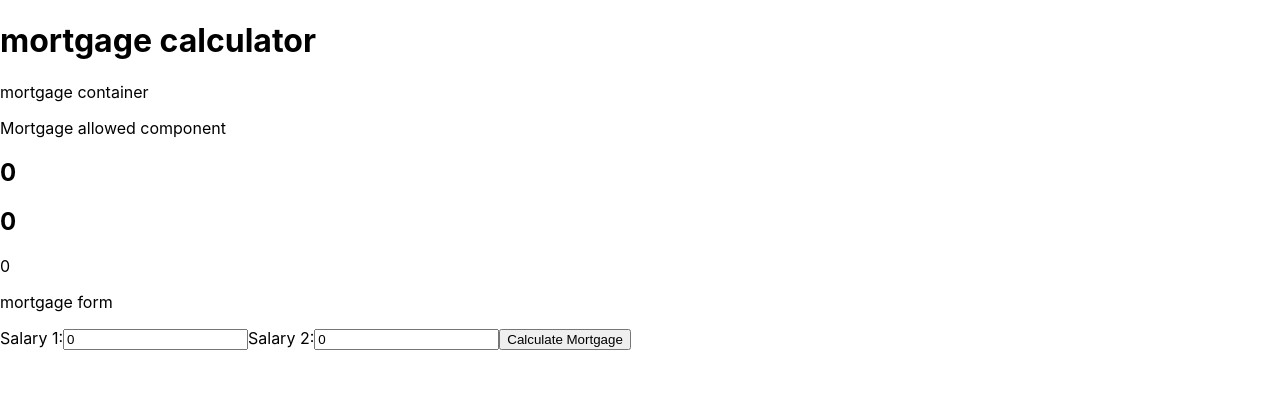
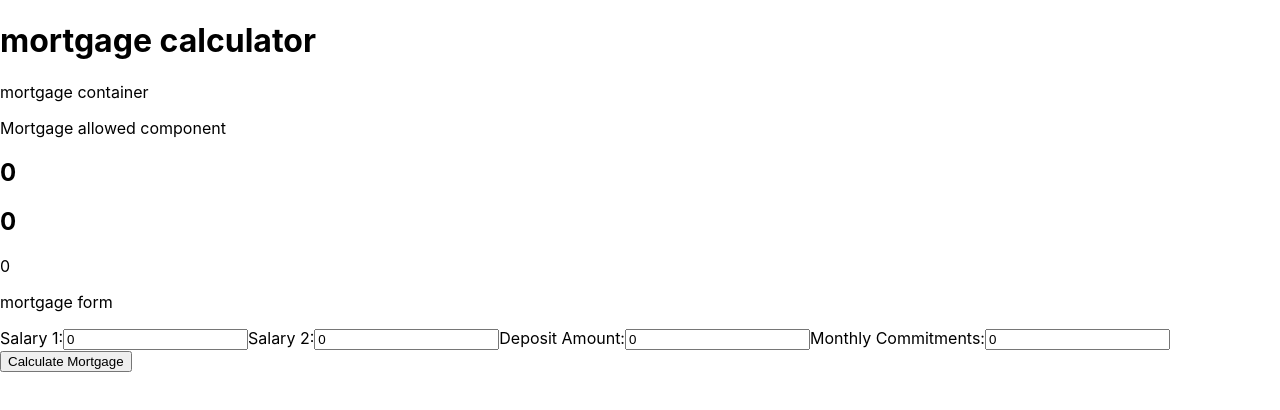
Before and after one commit to KatherineLKerr/mortgage_calculator, a React (Create React App) app: page / in a window 1280 px wide. Shown: the top 410 px of the page. Built offline with nearby package versions, Linux system fonts and the light colour scheme.

Commit message:
adds deposit and commitments to mortgage form

```diff
--- a/src/components/MortgageForm.js
+++ b/src/components/MortgageForm.js
@@ -5,10 +5,14 @@ class MortgageForm extends Component {
     super(props);
     this.state = {
       salary1: 0,
-      salary2: 0
+      salary2: 0,
+      deposit: 0,
+      monthlyCommitments: 0
     }
     this.handleSalary1Change = this.handleSalary1Change.bind(this);
     this.handleSalary2Change = this.handleSalary2Change.bind(this);
+    this.handleDepositChange = this.handleDepositChange.bind(this);
+    this.handleMonthlyCommitmentChange = this.handleMonthlyCommitmentChange.bind(this);
     this.handleSubmit = this.handleSubmit.bind(this);
   }
 
@@ -18,6 +22,14 @@ class MortgageForm extends Component {
 
   handleSalary2Change(event) {
     this.setState({salary2: event.target.value});
+  }
+
+  handleDepositChange(event) {
+    this.setState({deposit: event.target.value})
+  }
+
+  handleMonthlyCommitmentChange(event) {
+    this.setState({monthlyCommitments: event.target.value})
   }
 
   handleSubmit(event) {
@@ -32,6 +44,11 @@ class MortgageForm extends Component {
         <input id="salary1" type="number" value={this.state.salary1} onChange={this.handleSalary1Change}></input>
         <label for="salary2">Salary 2:</label>
         <input id="salary2" type="number" value={this.state.salary2} onChange={this.handleSalary2Change}></input>
+        <label for="deposit">Deposit Amount:</label>
+        <input id="deposit" type="number" value={this.state.deposit} onChange={this.handleDepositChange}></input>
+        <label for="monthly-commitments">Monthly Commitments:</label>
+        <input id="monthly-commitments" type="number" value={this.state.monthlyCommitments} onChange={this.handleMonthlyCommitmentChange}></input>
+
         <input type="submit" value="Calculate Mortgage"></input>
       </form>
     )
```
